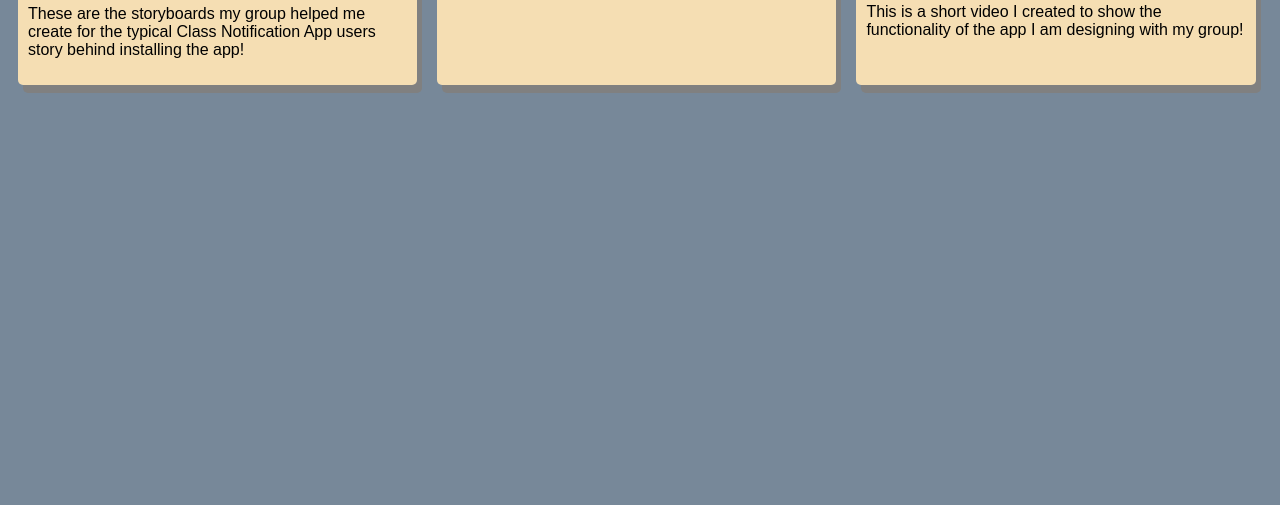
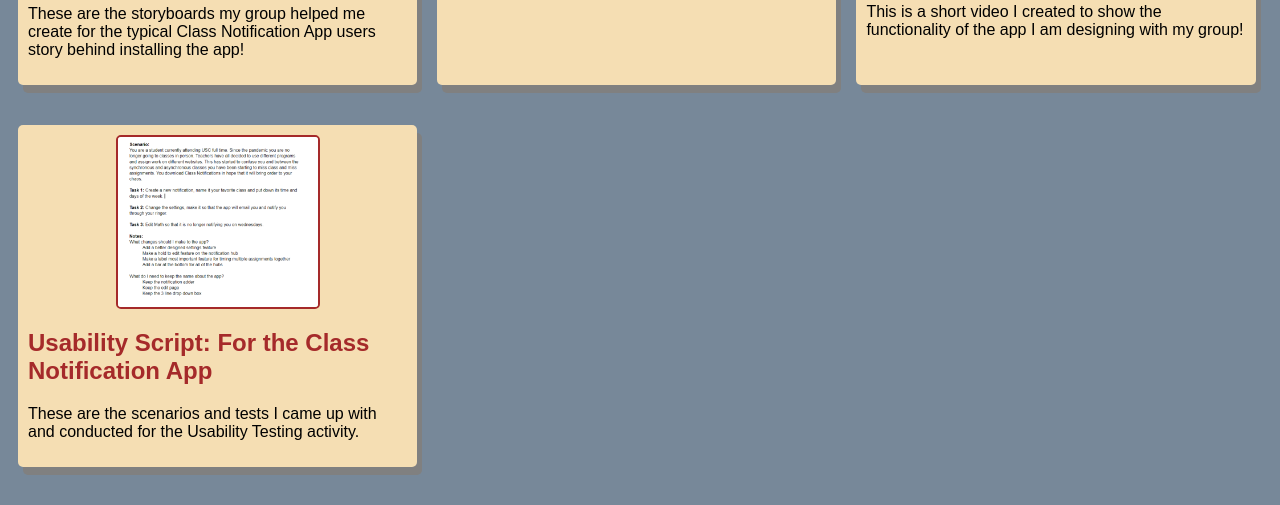
Before and after one commit to Reidmozley11/Reidmozley11.github.io, a plain HTML site: page index.html in a window 1280 px wide. Shown: the part 995-1500 px from the top of the page. Before the commit the page ends 1118 px from the top, so only its background shows below. Drawn offline with Linux system fonts and the light colour scheme.

Commit message:
Add files via upload

```diff
--- a/index.html
+++ b/index.html
@@ -65,6 +65,14 @@
                                     <p>This is a short video I created to show the functionality of the app I am designing with my group!</p>
                              </section>
                 </section>
+                <!-- Usability Testing-->
+                <section class="assignment">
+                        <a href="files/Usability Testing Script _ Notification App.pdf"><img src="images/useascript.png"></a>
+                             <section class="ass-details">
+                                    <a href="file"><h2>Usability Script: For the Class Notification App</h2> </a>
+                                    <p>These are the scenarios and tests I came up with and conducted for the Usability Testing activity.</p>
+                             </section>
+                </section>
 
         </div>
 
```
